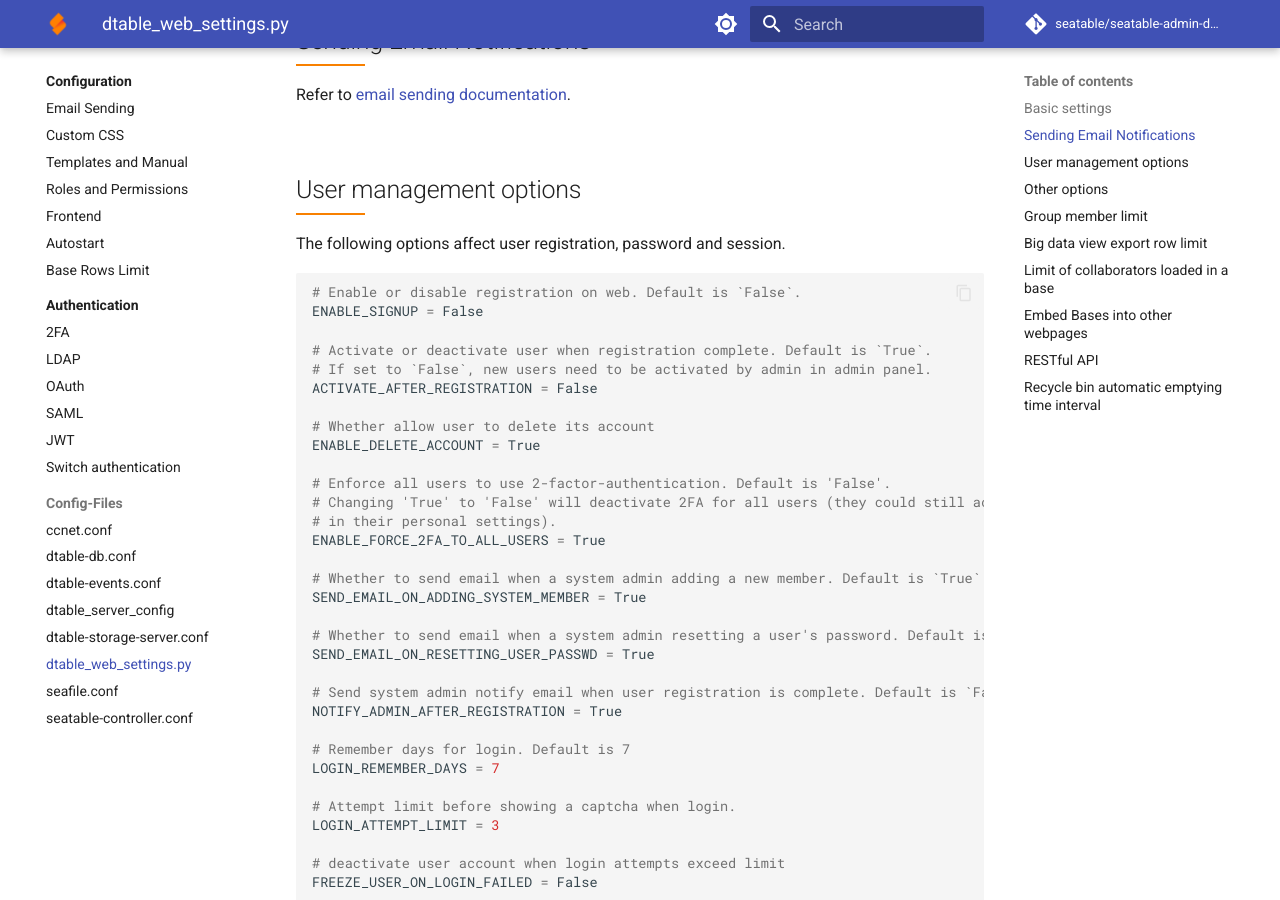
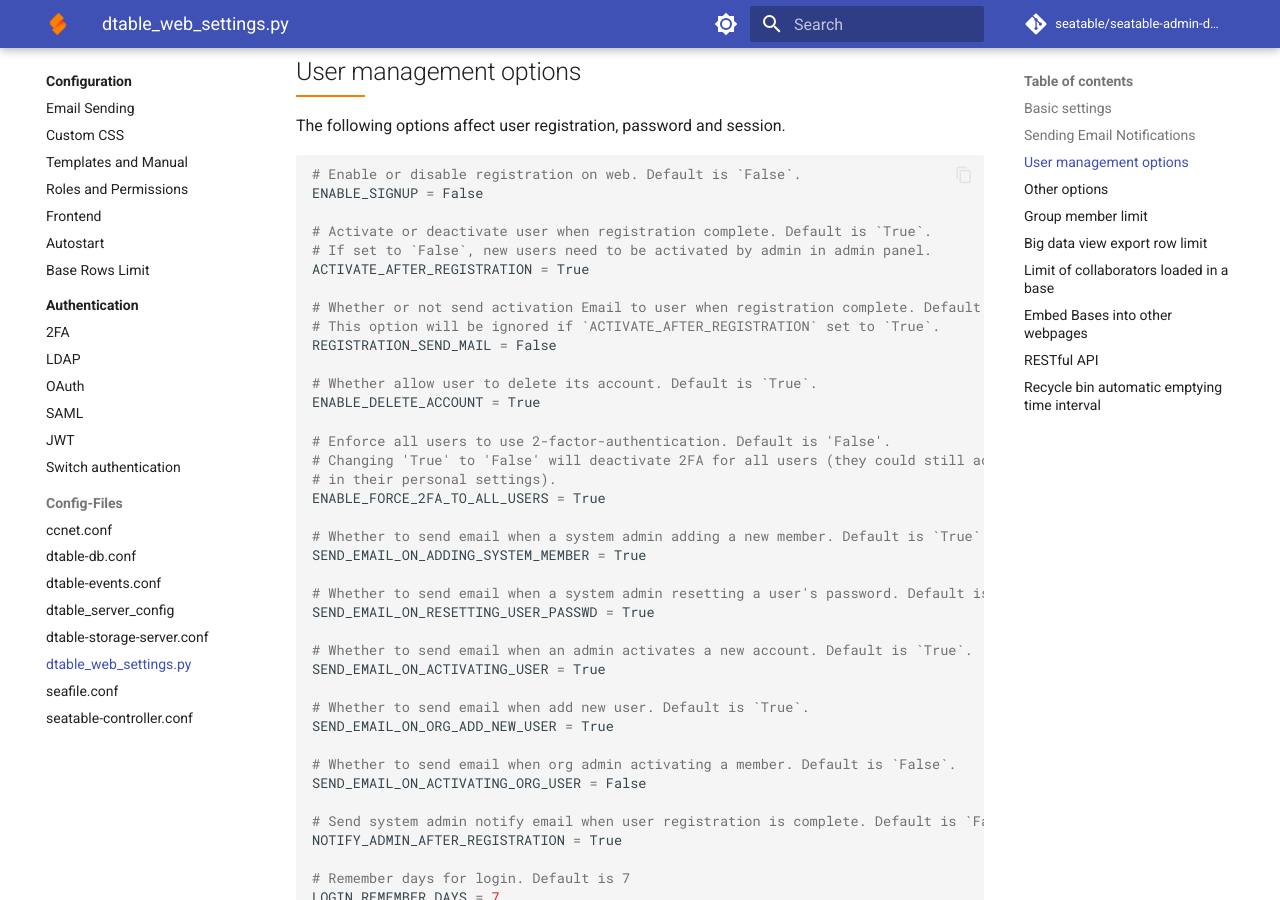
Before and after one commit to seatable/seatable-admin-docs, an MkDocs documentation site: the page built from docs/config/dtable_web_settings.md, in a window 1280 px wide and 900 px high, scrolled down 1162 px. Built offline with MkDocs 1.6.1 and Material for MkDocs 9.7.7, drawn with Linux system fonts in a browser that asks for light colours; comment, search, counter and statistics services are not loaded; some of the changed text lies outside the part shown.

Commit message:
add new email settings to the manual. (#151)
* add new email settings to the manual.

* minor fixes

````diff
--- a/docs/config/dtable_web_settings.md
+++ b/docs/config/dtable_web_settings.md
@@ -52,9 +50,13 @@
 
 # Activate or deactivate user when registration complete. Default is `True`.
 # If set to `False`, new users need to be activated by admin in admin panel.
-ACTIVATE_AFTER_REGISTRATION = False
+ACTIVATE_AFTER_REGISTRATION = True
 
-# Whether allow user to delete its account
+# Whether or not send activation Email to user when registration complete. Default is `False`.
+# This option will be ignored if `ACTIVATE_AFTER_REGISTRATION` set to `True`.
+REGISTRATION_SEND_MAIL = False
+
+# Whether allow user to delete its account. Default is `True`.
 ENABLE_DELETE_ACCOUNT = True
 
 # Enforce all users to use 2-factor-authentication. Default is 'False'.
@@ -67,6 +69,15 @@
 
 # Whether to send email when a system admin resetting a user's password. Default is `True`.
 SEND_EMAIL_ON_RESETTING_USER_PASSWD = True
+
+# Whether to send email when an admin activates a new account. Default is `True`.
+SEND_EMAIL_ON_ACTIVATING_USER = True
+
+# Whether to send email when add new user. Default is `True`.
+SEND_EMAIL_ON_ORG_ADD_NEW_USER = True
+
+# Whether to send email when org admin activating a member. Default is `False`.
+SEND_EMAIL_ON_ACTIVATING_ORG_USER = False
 
 # Send system admin notify email when user registration is complete. Default is `False`.
 NOTIFY_ADMIN_AFTER_REGISTRATION = True
@@ -198,7 +208,6 @@
 DTABLE_APP_USERS_PER_PAGE = 100
 ```
 
-
 ## Embed Bases into other webpages
 
 Embed Bases into other webpages (iframe mode), the following options need to be added to support user login
````
Also changed, not shown: other parts of docs/config/dtable_web_settings.md (+0 -3 lines).
